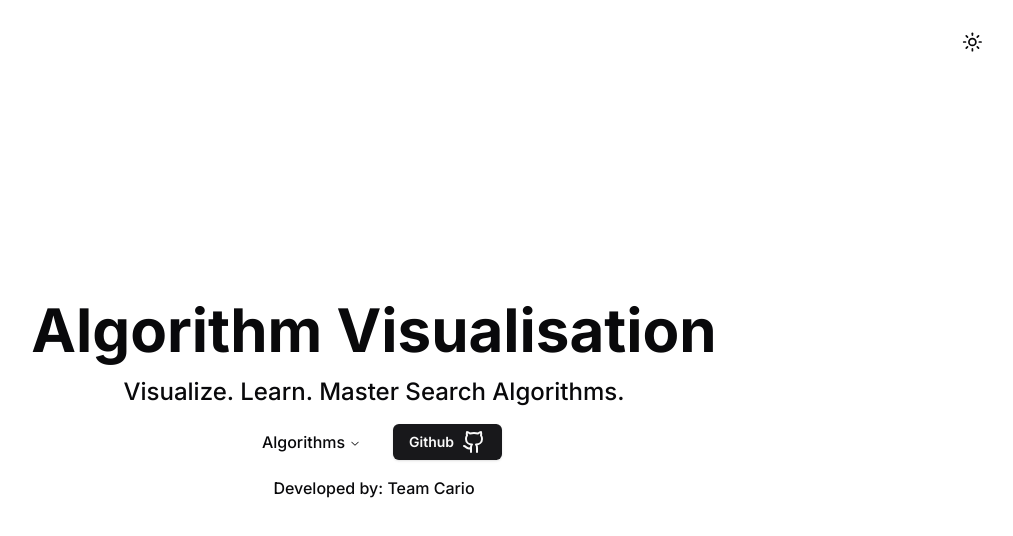
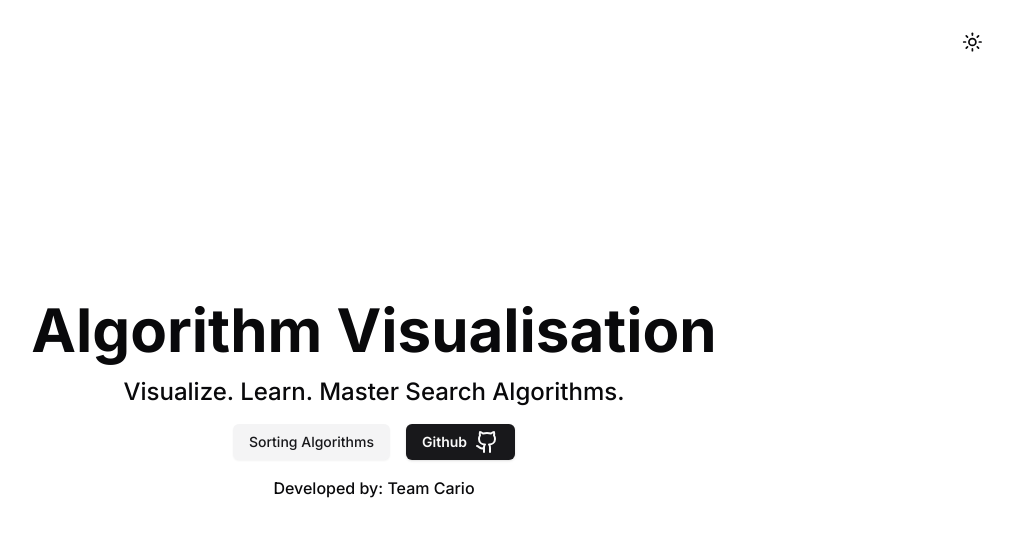
Before and after one commit to 1ofx9/algo-visualizer, a Next.js app: page / in a window 1280 px wide. Shown: the top 536 px of the page, without its empty margins (266-1279 px from the left). Built offline with nearby package versions, Linux system fonts and the light colour scheme.

Commit message:
updated navs

```diff
--- a/app/page.tsx
+++ b/app/page.tsx
@@ -1,6 +1,7 @@
 import GithubPage from "@/components/github-page";
 import { ThemeToggle } from "@/components/providers/theme/theme-toggle";
-import { SelectorMenu } from "@/components/selectormenu";
+import { Button } from "@/components/ui/button";
+import Link from "next/link";
 
 export default function Home() {
   return (
@@ -16,7 +17,8 @@ export default function Home() {
           Visualize. Learn. Master Search Algorithms.
         </h3>
         <div className="flex justify-center items-center space-x-4">
-          <SelectorMenu />
+          {/* <SelectorMenu /> use to add more navs in the future */}
+          <Link href="/sorting"><Button variant="secondary">Sorting Algorithms</Button></Link>
           <GithubPage />
         </div>
         <div className="flex justify-center items-center gap-2 font-medium">
```
